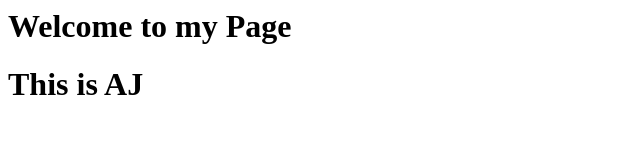
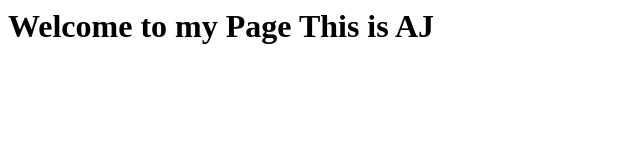
Before and after one commit to AbhishekJunghare/repogit, a plain HTML site: page index.html in a window 1280 px wide. Shown: the whole page, without its empty margins (0-640 px from the left). Drawn offline with Linux system fonts and the light colour scheme.

Commit message:
changed indexhtml

```diff
--- a/index.html
+++ b/index.html
@@ -5,8 +5,8 @@
 
 <body>
 
-<h1>Welcome to my Page</h1>
-<h1>This is AJ</h1>
+<h1>Welcome to my Page This is AJ</h1>
+
 
 </body>
 <script src="script.js"></script>
```
